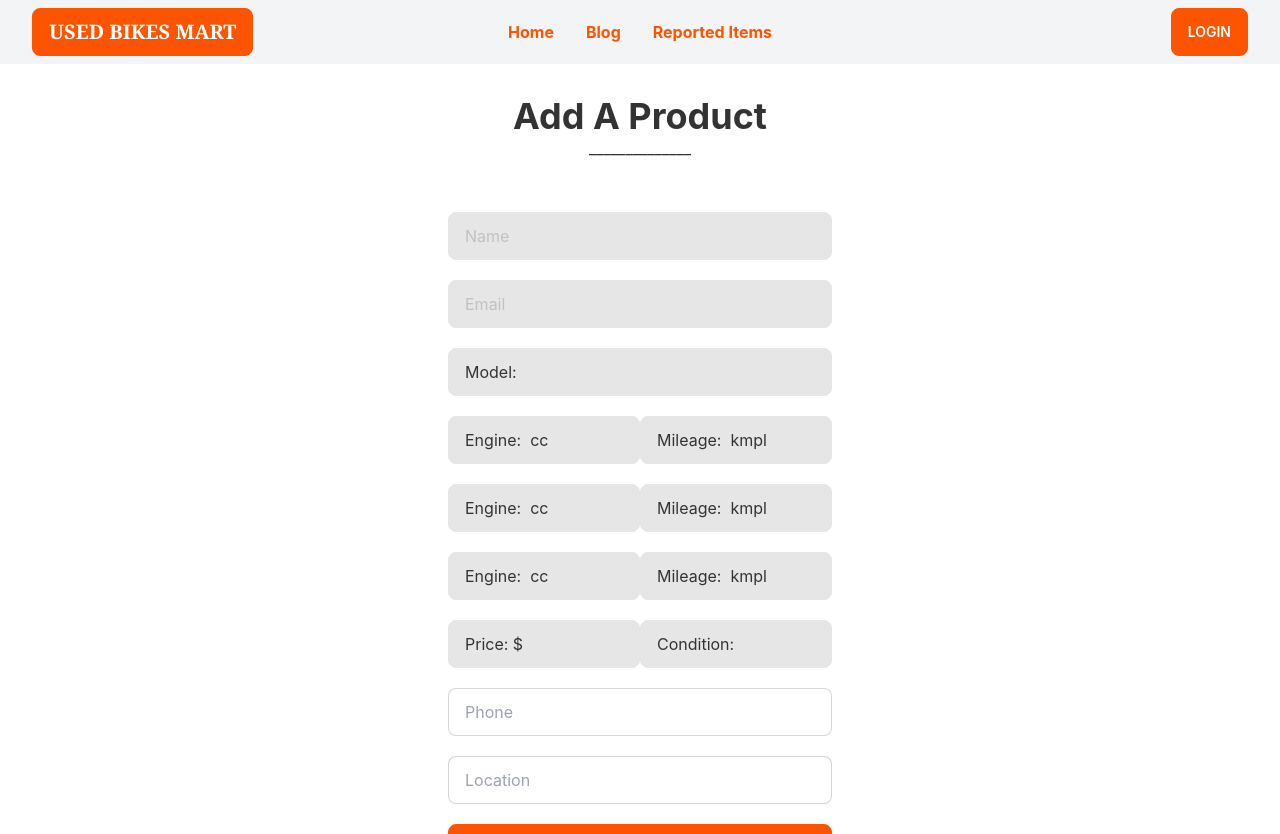
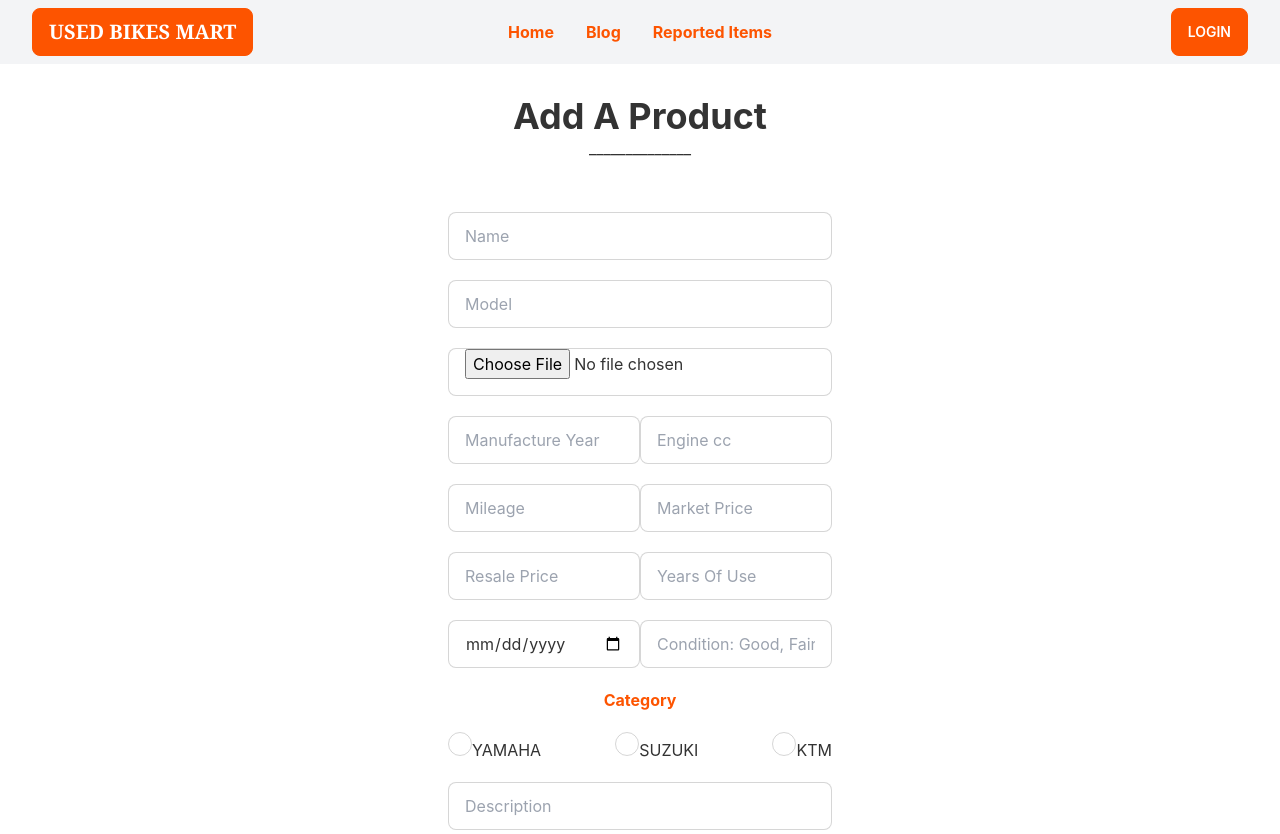
Before and after one commit to Kawsar-Ahmed-Ridoy/used-bikes-mart-client, a React (Create React App) app: page /addproduct in a window 1280 px wide. Shown: the top 834 px of the page. Built offline with nearby package versions, Linux system fonts and the light colour scheme; no server answers.

Commit message:
redme file added and add a product form create

```diff
--- a/src/Pages/AddProduct/AddProduct.js
+++ b/src/Pages/AddProduct/AddProduct.js
@@ -1,9 +1,7 @@
-import React, { useContext } from 'react';
-import { AuthContext } from '../../contexts/AuthProvider';
-const AddProduct = ({users}) => {
+import React from 'react';
+const AddProduct = () => {
 
-    const { user } = useContext(AuthContext);
-console.log(users);
+
 
     return (
         <div className="mb-16 max-w-screen-xl mx-auto">
@@ -17,102 +15,113 @@ console.log(users);
             <input
               name="name"
               type="name"
-              disabled
-              defaultValue={user?.displayName}
               placeholder="Name"
               className="input input-bordered w-full"
+              required
             />
+              <input
+                type="text"
+                placeholder="Model"
+                className="input input-bordered w-full"
+                required
+              />
             <input
-              name="email"
-              type="email"
-              disabled
-              defaultValue={user?.email}
-              placeholder="Email"
+              name="files"
+              type="file"
+              placeholder="Image"
               className="input input-bordered w-full"
+              required
             />
 
-            <input
-              type="text"
-              disabled
-              placeholder="Model"
-              defaultValue={`Model: `}
-              className="input input-bordered w-full"
-            />
 
             <div className="flex justify-between">
               <input
-                type="text"
-                disabled
-                placeholder="Purchase"
-                defaultValue={`Engine:  cc`}
+              name='manufacture'
+                type="number"
+                placeholder="Manufacture Year"
                 className="input input-bordered w-48"
+                required
               />
 
               <input
-                type="text"
-                disabled
-                placeholder="Condition"
-                defaultValue={`Mileage:  kmpl`}
+              name='engine'
+                type="number"
+                placeholder="Engine cc"
                 className="input input-bordered w-48"
+                required
               />
             </div>
             <div className="flex justify-between">
               <input
-                type="text"
-                disabled
-                placeholder="Purchase"
-                defaultValue={`Engine:  cc`}
+              name='mileage'
+                type="number"
+                placeholder="Mileage"
                 className="input input-bordered w-48"
+                required
               />
 
               <input
-                type="text"
-                disabled
-                placeholder="Condition"
-                defaultValue={`Mileage:  kmpl`}
+              name='original_price'
+                type="number"
+                placeholder="Market Price"
                 className="input input-bordered w-48"
+                required
               />
             </div>
             <div className="flex justify-between">
               <input
-                type="text"
-                disabled
-                placeholder="Purchase"
-                defaultValue={`Engine:  cc`}
+              name='resale_price'
+                type="number"
+                placeholder="Resale Price"
                 className="input input-bordered w-48"
+                required
               />
 
               <input
-                type="text"
-                disabled
-                placeholder="Condition"
-                defaultValue={`Mileage:  kmpl`}
+              name='years_use'
+                type="number"
+                placeholder="Years Of Use"
                 className="input input-bordered w-48"
+                required
               />
             </div>
 
             <div className="flex justify-between">
               <input
-                type="text"
-                disabled
-                placeholder="Price"
-                defaultValue={`Price: $`}
+              name='published_date'
+                type="date"
                 className="input input-bordered w-48"
+                required
               />
 
               <input
                 type="text"
-                disabled
-                placeholder="Condition"
-                defaultValue={`Condition: `}
+                placeholder="Condition: Good, Fair"
                 className="input input-bordered w-48"
+                required
               />
             </div>
+            <span className='text-center text-primary font-bold'>Category</span>
+            <div className="flex justify-between">
+              <div className="">
+                <input name="gander" type="radio" value='1' className="radio " required/>
+                <label htmlFor="">YAMAHA</label>
+              </div>
+              <div className="">
+                <input name="gander" type="radio" value='2' className="radio" required/>
+                <label htmlFor="">SUZUKI</label>
+              </div>
+              <div className="">
+                <input name="gander" type="radio" value='3' className="radio" required/>
+                <label htmlFor="">KTM</label>
+              </div>
+            </div>
+
 
             <input
-              name="phone"
-              type="number"
-              placeholder="Phone"
+              name="details"
+              type="text"
+              placeholder="Description"
               className="input input-bordered w-full"
               required
             />
--- a/src/Pages/Shared/Navbar/Navbar.js
+++ b/src/Pages/Shared/Navbar/Navbar.js
@@ -10,7 +10,7 @@ const Navbar = () => {
       .catch((err) => console.log(err));
   };
   return (
-    <div className="navbar bg-base-100 px-8 sticky top-0 z-50 bg-gray-100">
+    <div className="navbar  px-8 sticky top-0 z-50 bg-gray-100">
       <div className="navbar-start ">
         <div className="dropdown text-primary">
           <label tabIndex={0} className="btn btn-ghost lg:hidden">
```
Also changed, not shown: 1 other file (tests, documents, lock files or other folders).
